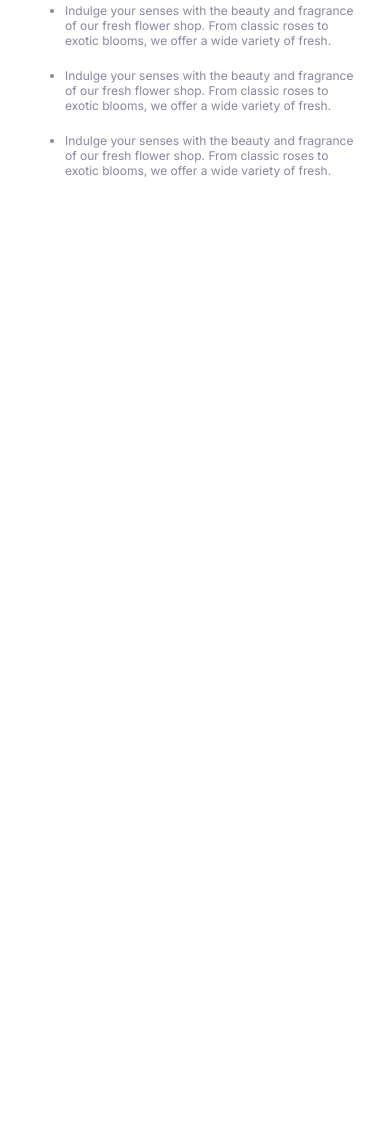
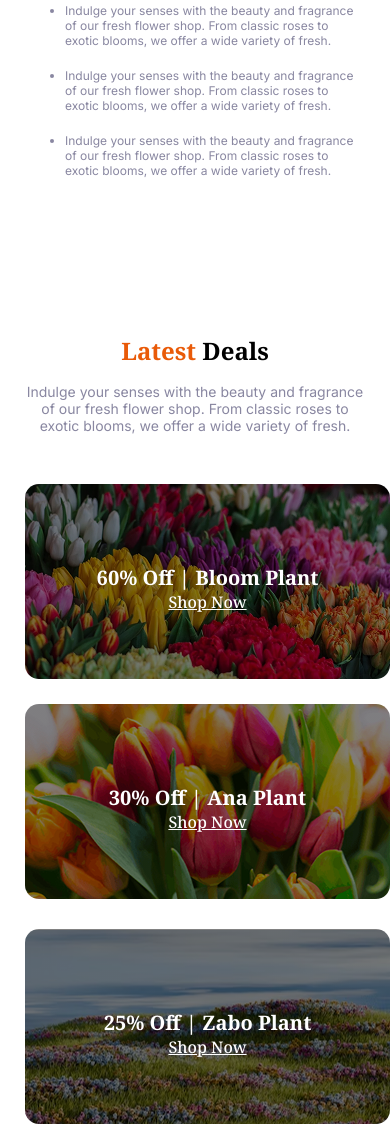
Before and after one commit to fahim1105/assignment-two, a plain HTML site: page index.html in a window 390 px wide. Shown: the part 2802-3926 px from the top of the page. Before the commit the page ends 2996 px from the top, so only its background shows below. Drawn offline with Linux system fonts and the light colour scheme.

Commit message:
added latest deal section and responsive them

```diff
--- a/Style/design.css
+++ b/Style/design.css
@@ -204,7 +204,7 @@ body{
       margin-top: 45px;
     }
     .plant-lover-image{
-      width: 370px;
+      width: 360px;
     }
     .trusted-icon{
       display: none;
@@ -219,3 +219,104 @@ body{
       font-size: 12px;
    }
 }
+/* Design Latest Deals Section */
+.latest-deals-title{
+   font-size: 50px;
+   font-weight: bold;
+}
+.latest-deals-description{
+   font-size: 22px;
+}
+.latest-deals-pic-01{
+   background-image: linear-gradient(#0000007e,#0000007e), url('../assets/deal-bloom.png');
+   background-repeat: no-repeat;
+   height: 135px;
+   width: 365px;
+   border: none;
+   border-radius: 14px;
+   text-align: center;
+   padding-top: 60px;
+}
+.latest-deals-pic-02{
+   background-image: linear-gradient(#0000007e,#0000007e), url('../assets/deal-ana.png');
+   background-repeat: no-repeat;
+   height: 135px;
+   width: 365px;
+   border: none;
+   border-radius: 14px;
+   text-align: center;
+   padding-top: 60px;
+}
+.pic-01-02{
+   display: flex;
+   flex-direction: column;
+   gap: 25px;
+}
+.latest-deals-pic-03{
+   background-image: linear-gradient(#0000007e,#0000007e), url('../assets/deal-zabo.png');
+   background-repeat: no-repeat;
+   height: 295px;
+   width: 750px;
+   border: none;
+   border-radius: 14px;
+   text-align: center;
+   padding-top: 125px;
+}
+.pic-title{
+   color: white;
+   font-size: 20px;
+   font-weight: bold;
+   margin-bottom: 0;
+}
+.pic-a{
+   color: white;
+   font-size: 16px;
+   font-weight: 500;
+}
+
+.pic-title-03{
+   color: white;
+   font-size: 40px;
+   font-weight: bold;
+   margin-bottom: 0;
+}
+.pic-a-03{
+   color: white;
+   font-size: 28px;
+   font-weight: 500;
+}
+.latest-deals-pic-container{
+   display: flex;
+   gap: 30px;
+   margin-top: 120px;
+}
+
+/* Latest Deals Responsive */
+
+@media screen and (max-width:576px){
+   .latest-deals-title{
+      font-size: 24px;
+   }
+   .latest-deals-description{
+      font-size: 14px;
+   }
+   .latest-deals-pic-container{
+      flex-direction: column;
+      text-align: center;
+      margin-top: 50px;
+   }
+   .latest-deals-pic-03{
+   height: 135px;
+   width: 365px;
+   padding-top: 60px;
+   }
+   .pic-title-03{
+   font-size: 20px;
+   font-weight: bold;
+   margin-bottom: 0;
+   }
+   .pic-a-03{
+   font-size: 16px;
+   font-weight: 500;
+   }
+}
--- a/index.html
+++ b/index.html
@@ -106,6 +106,29 @@
                 </ul>
             </div>
         </div>
+        <!-- Latest  Deals Code -->
+        <div style="text-align: center;margin-top: 140px;">
+            <div>
+                <h1 class="noto-serif-font latest-deals-title"><span style="color: #E95A08;">Latest</span>  Deals</h1>
+                <p class="inter-font dark-03 latest-deals-description">Indulge your senses with the beauty and fragrance of our fresh flower shop. From classic roses to exotic blooms, we offer a wide variety of fresh.</p>
+            </div>
+            <div class="latest-deals-pic-container">
+                <div class="pic-01-02" >
+                    <div class="latest-deals-pic-01">
+                        <p class="pic-title noto-serif-font">60% Off | Bloom Plant</p>
+                        <a class="pic-a noto-serif-font" href="">Shop Now</a>
+                    </div>
+                    <div class="latest-deals-pic-02">
+                        <p class="pic-title noto-serif-font">30% Off | Ana  Plant</p>
+                        <a class="pic-a noto-serif-font" href="">Shop Now</a>
+                    </div>
+                </div>
+                <div class="latest-deals-pic-03">
+                    <p class="pic-title-03 noto-serif-font">25% Off | Zabo Plant</p>
+                    <a class="pic-a-03 noto-serif-font" href="">Shop Now</a>
+                </div>
+            </div>
+        </div>
     </main>
     <footer>
 
```
